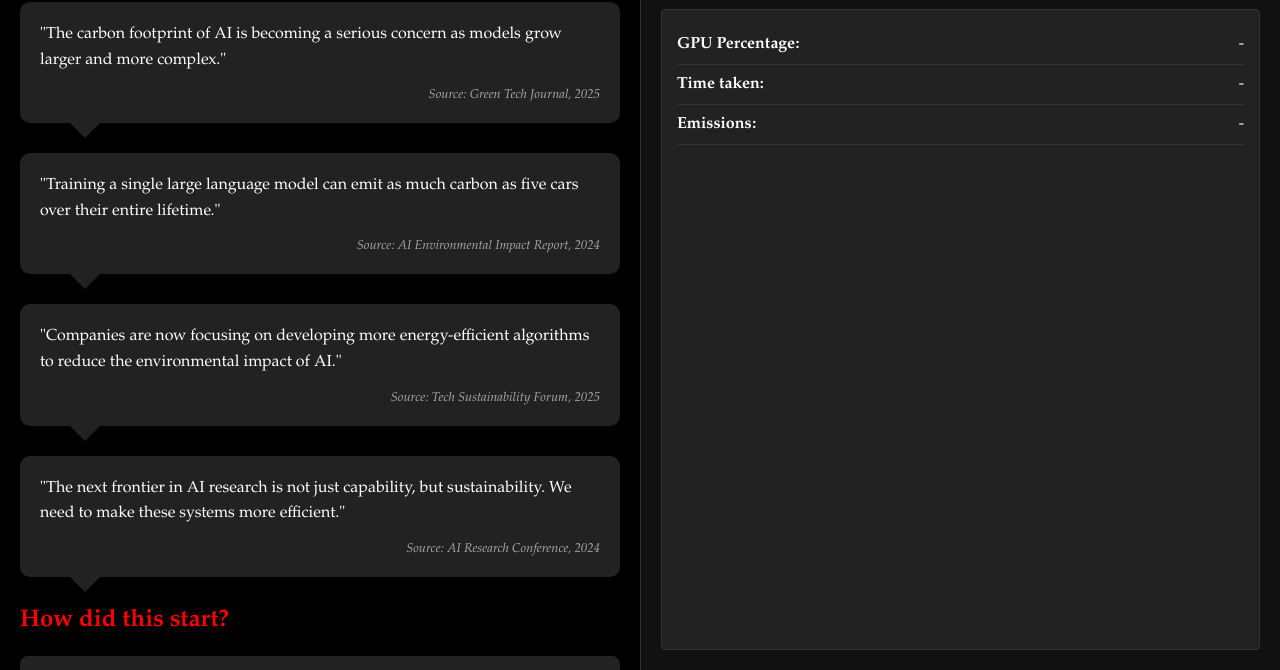
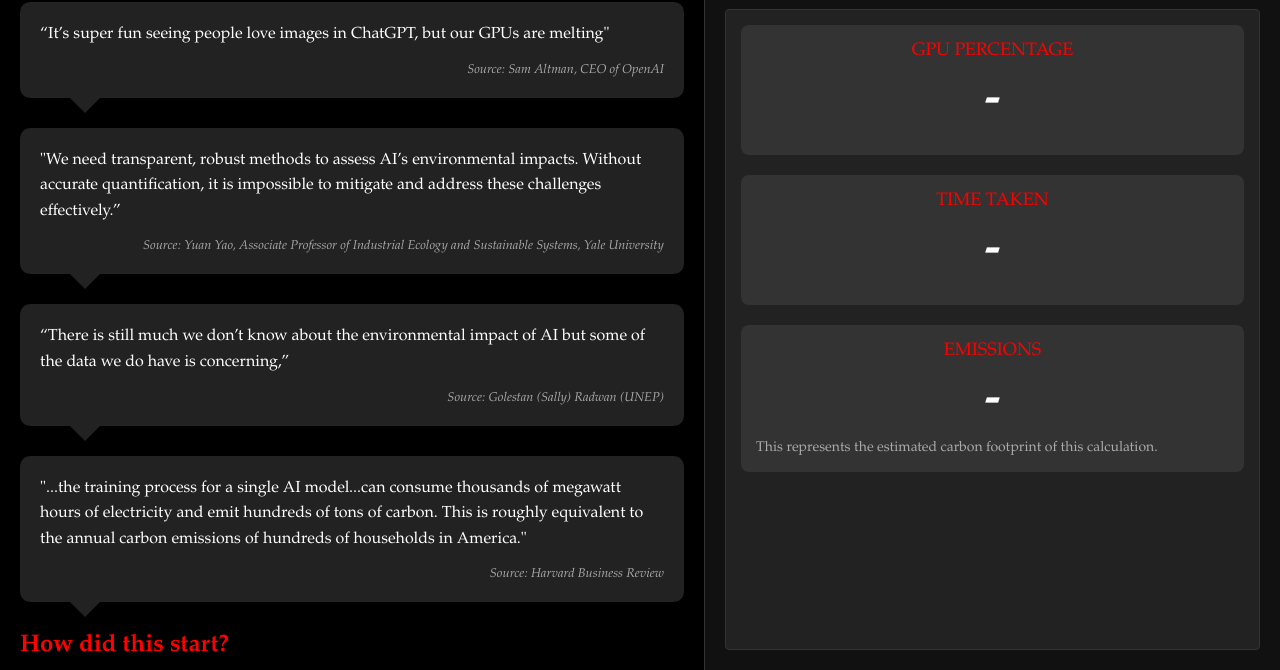
Before and after one commit to pragyajhunjhunwala04/Spirited-Emissions, a plain HTML site: page templates/index.html in a window 1280 px wide. Shown: the part 130-800 px from the top of the page. Drawn offline with Linux system fonts and the light colour scheme.

Commit message:
frontend

```diff
--- a/templates/index.html
+++ b/templates/index.html
@@ -3,7 +3,7 @@
 <head>
     <meta charset="UTF-8">
     <meta name="viewport" content="width=device-width, initial-scale=1.0">
-    <title>Spirited Emissions</title>
+    <title>Calculator Website</title>
     <style>
         * {
             box-sizing: border-box;
@@ -19,6 +19,25 @@
             color: #ffffff;
         }
 
+        /* Custom scrollbar styling */
+        ::-webkit-scrollbar {
+            width: 10px;
+            height: 10px;
+        }
+
+        ::-webkit-scrollbar-track {
+            background: #111111;
+        }
+
+        ::-webkit-scrollbar-thumb {
+            background: #333333;
+            border-radius: 5px;
+        }
+
+        ::-webkit-scrollbar-thumb:hover {
+            background: #555555;
+        }
+
         .content-area {
             flex: 1;
             padding: 20px;
@@ -27,7 +46,7 @@
         }
 
         .calculator-container {
-            width: 50%;
+            width: 45%;
             background-color: #111111;
             border-left: 1px solid #333;
             padding: 20px;
@@ -69,22 +88,34 @@
         .results-section {
             display: flex;
             flex-direction: column;
-            margin-bottom: 20px;
+            height: 100%;
         }
 
-        .results-row {
-            display: flex;
-            justify-content: space-between;
-            padding: 10px 0;
-            border-bottom: 1px solid #333;
+        .result-box {
+            background-color: #333;
+            border-radius: 8px;
+            padding: 15px;
+            margin-bottom: 20px;
+            text-align: center;
         }
 
-        .results-label {
-            font-weight: bold;
+        .result-label {
+            color: #ff0000;
+            font-size: 18px;
+            margin-bottom: 10px;
         }
 
-        .results-value {
-            text-align: right;
+        .result-value {
+            font-size: 48px;
+            font-weight: bold;
+            margin: 10px 0;
+        }
+
+        .result-description {
+            font-size: 14px;
+            color: #aaa;
+            margin-top: 10px;
+            text-align: left;
         }
 
         .speech-bubble {
@@ -155,23 +186,23 @@
             <h1>What is happening</h1>
 
             <div class="speech-bubble">
-                <p>"The carbon footprint of AI is becoming a serious concern as models grow larger and more complex."</p>
-                <div class="quote-reference">Source: Green Tech Journal, 2025</div>
+                <p>“It’s super fun seeing people love images in ChatGPT, but our GPUs are melting"</p>
+                <div class="quote-reference">Source: Sam Altman, CEO of OpenAI</div>
             </div>
 
             <div class="speech-bubble">
-                <p>"Training a single large language model can emit as much carbon as five cars over their entire lifetime."</p>
-                <div class="quote-reference">Source: AI Environmental Impact Report, 2024</div>
+                <p>"We need transparent, robust methods to assess AI’s environmental impacts. Without accurate quantification, it is impossible to mitigate and address these challenges effectively.”</p>
+                <div class="quote-reference">Source: Yuan Yao, Associate Professor of Industrial Ecology and Sustainable Systems, Yale University</div>
             </div>
 
             <div class="speech-bubble">
-                <p>"Companies are now focusing on developing more energy-efficient algorithms to reduce the environmental impact of AI."</p>
-                <div class="quote-reference">Source: Tech Sustainability Forum, 2025</div>
+                <p>“There is still much we don’t know about the environmental impact of AI but some of the data we do have is concerning,”</p>
+                <div class="quote-reference">Source: Golestan (Sally) Radwan (UNEP)</div>
             </div>
 
             <div class="speech-bubble">
-                <p>"The next frontier in AI research is not just capability, but sustainability. We need to make these systems more efficient."</p>
-                <div class="quote-reference">Source: AI Research Conference, 2024</div>
+                <p>"...the training process for a single AI model...can consume thousands of megawatt hours of electricity and emit hundreds of tons of carbon. This is roughly equivalent to the annual carbon emissions of hundreds of households in America."</p>
+                <div class="quote-reference">Source: Harvard Business Review</div>
             </div>
 
             <h2>How did this start?</h2>
@@ -188,22 +219,27 @@
         </div>
 
         <div class="calculator-search">
-            <input type="text" placeholder="Enter your prompt..." id="searchInput">
+            <input type="text" placeholder="Search or enter calculation..." id="searchInput">
         </div>
 
         <div class="calculator-results" id="resultsDisplay">
             <div class="results-section">
-                <div class="results-row">
-                    <div class="results-label">GPU Percentage:</div>
-                    <div class="results-value" id="gpuPercentage">-</div>
+                <div class="result-box">
+                    <div class="result-label">GPU PERCENTAGE</div>
+                    <div class="result-value" id="gpuPercentage">-</div>
                 </div>
-                <div class="results-row">
-                    <div class="results-label">Time taken:</div>
-                    <div class="results-value" id="timeTaken">-</div>
+
+                <div class="result-box">
+                    <div class="result-label">TIME TAKEN</div>
+                    <div class="result-value" id="timeTaken">-</div>
                 </div>
-                <div class="results-row">
-                    <div class="results-label">Emissions:</div>
-                    <div class="results-value" id="emissions">-</div>
+
+                <div class="result-box">
+                    <div class="result-label">EMISSIONS</div>
+                    <div class="result-value" id="emissions">-</div>
+                    <div class="result-description" id="emissionsDescription">
+                        This represents the estimated carbon footprint of this calculation.
+                    </div>
                 </div>
             </div>
         </div>
@@ -215,6 +251,7 @@
         const gpuPercentage = document.getElementById('gpuPercentage');
         const timeTaken = document.getElementById('timeTaken');
         const emissions = document.getElementById('emissions');
+        const emissionsDescription = document.getElementById('emissionsDescription');
 
         searchInput.addEventListener('keyup', function(e) {
             if (e.key === 'Enter') {
@@ -227,17 +264,23 @@
                     // Simulate calculation results
                     // Replace these with your actual calculation logic
                     const gpuUsage = Math.floor(Math.random() * 100) + '%';
-                    const time = (Math.random() * 10).toFixed(2) + ' seconds';
-                    const carbonEmissions = (Math.random() * 5).toFixed(3) + ' kg CO2e';
+                    const time = (Math.random() * 10).toFixed(2) + 's';
+                    const carbonEmissions = (Math.random() * 5).toFixed(3);
 
                     // Update the results display
                     gpuPercentage.textContent = gpuUsage;
                     timeTaken.textContent = time;
-                    emissions.textContent = carbonEmissions;
-                } catch (error) {
+                    emissions.textContent = carbonEmissions + ' kg';
+
+                    // Update emissions description with contextual information
+                    const contextText = `This is equivalent to driving a car for approximately ${(carbonEmissions * 4).toFixed(2)} miles.`;
+                    emissionsDescription.textContent = contextText;
+                }
+                catch (error) {
                     gpuPercentage.textContent = 'Error';
                     timeTaken.textContent = 'Error';
                     emissions.textContent = 'Error';
+                    emissionsDescription.textContent = 'An error occurred during calculation.';
                 }
             }
         });
```
